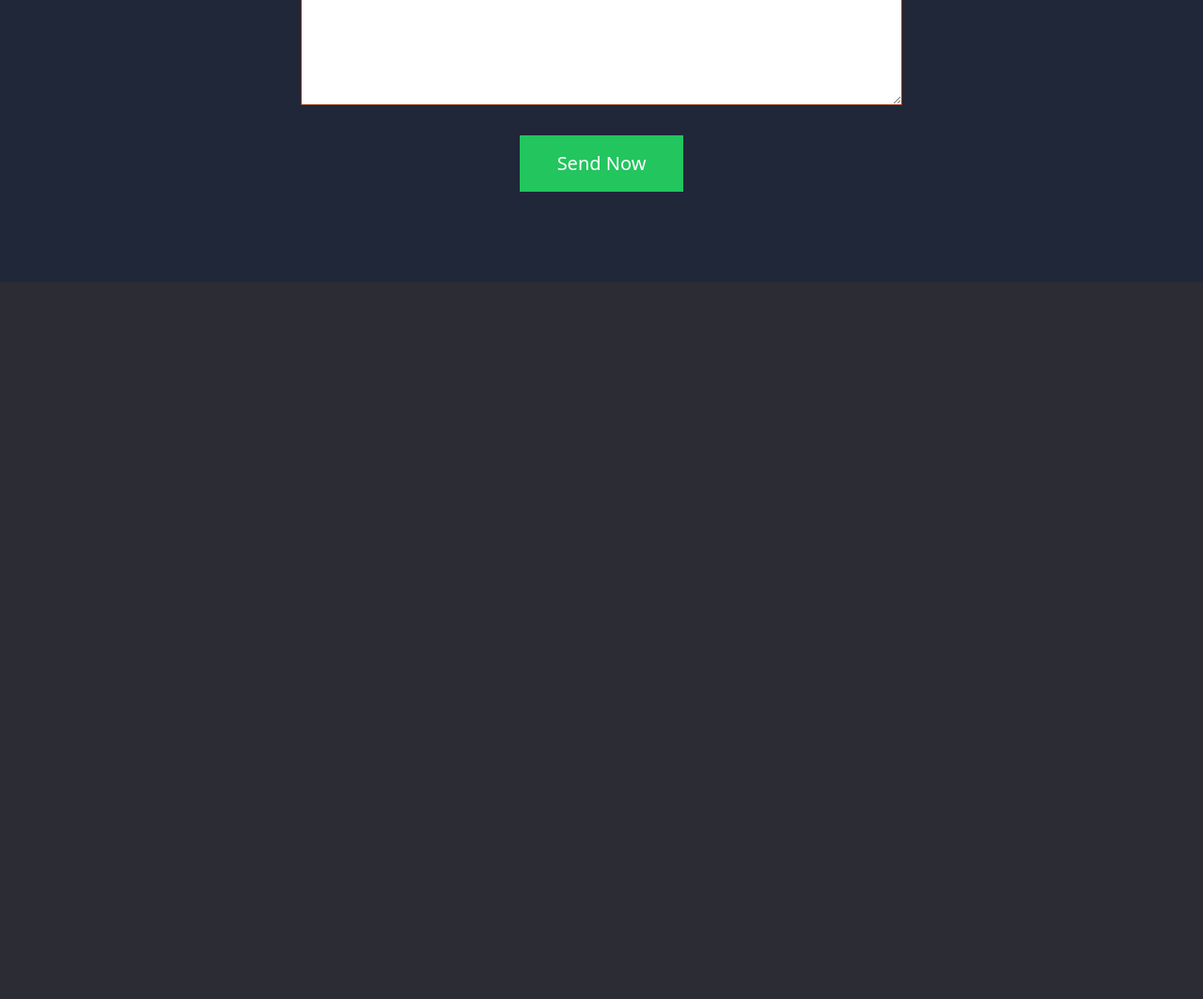
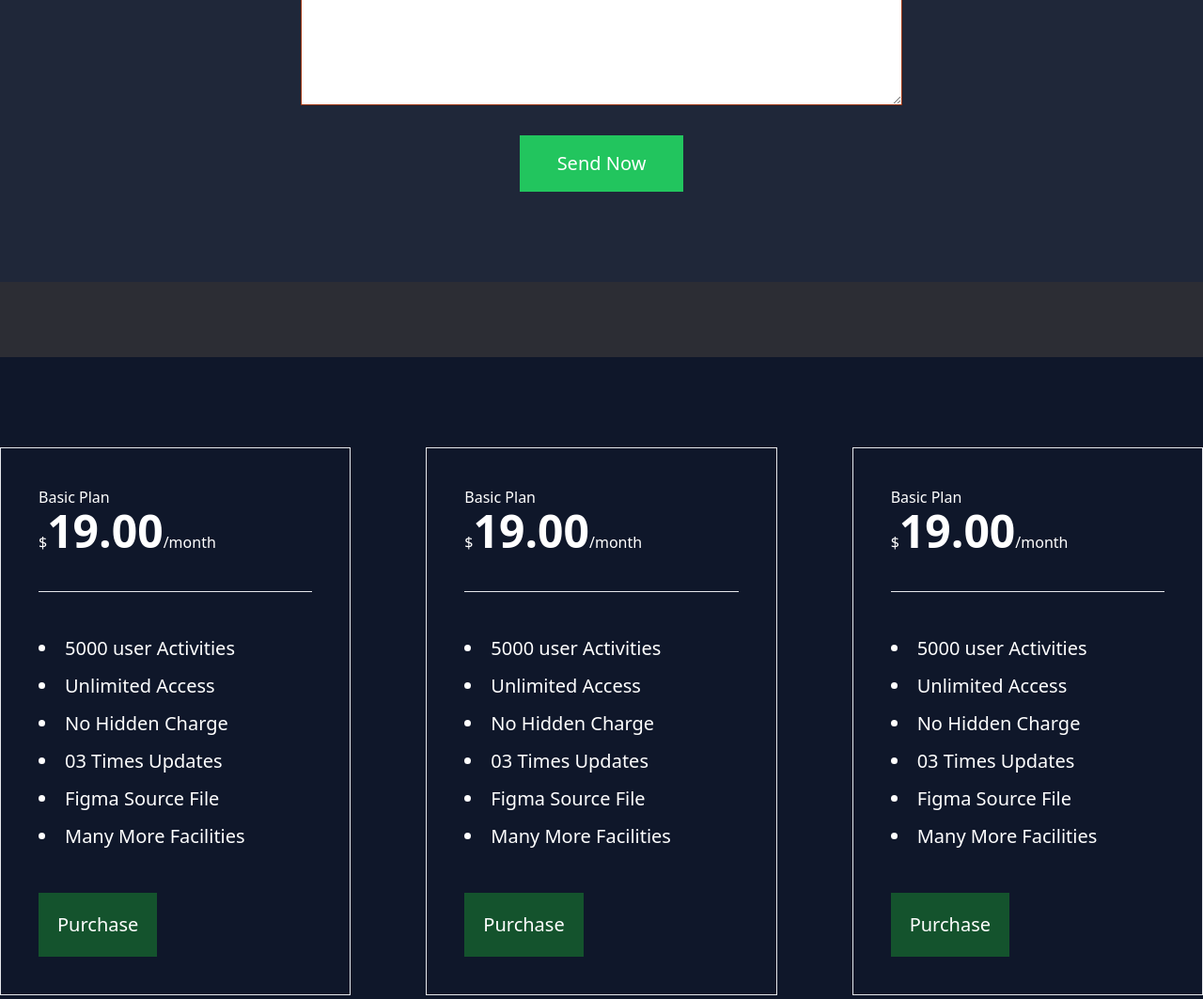
Before and after one commit to Ali-Haider-NSU/First-Tailwind-Project-Copy, a website built with Vite: page index.html in a window 1280 px wide. Shown: the part 2698-3761 px from the top of the page at 94% size. Before the commit the page ends 2998 px from the top, so only its background shows below. Built offline with nearby package versions, Linux system fonts and the light colour scheme.

Commit message:
fourth section

```diff
--- a/index.html
+++ b/index.html
@@ -133,6 +133,53 @@
                 </form>
             </div>
         </section>
+        <section class="bg-slate-900 my-16 sm:my-20 py-12 sm:py-24">
+            <div class="text-white grid md:grid-cols-2 lg:grid-cols-3 gap-10 justify-center items-center sm:gap-16 md:gap-20">
+                <div class="border p-10">
+                    <h5>Basic Plan</h5>
+                    <h2>$<span class="text-xl sm:text-2xl md:text-5xl font-bold">19.00</span>/month</h2>
+                    <hr class="my-10">
+                    <ul class="list-disc list-inside leading-10 text-xl">
+                        <li>5000 user Activities</li>
+                        <li>Unlimited Access</li>
+                        <li>No Hidden Charge</li>
+                        <li>03 Times Updates</li>
+                        <li>Figma Source File</li>
+                        <li>Many More Facilities</li>
+                    </ul>
+                    <button class="bg-green-900 px-5 py-5 text-xl mt-10 hover:bg-green-600 transition">Purchase</button>
+                </div>
+                <div class="border p-10">
+                    <h5>Basic Plan</h5>
+                    <h2>$<span class="text-xl sm:text-2xl md:text-5xl font-bold">19.00</span>/month</h2>
+                    <hr class="my-10">
+                    <ul class="list-disc list-inside leading-10 text-xl">
+                        <li>5000 user Activities</li>
+                        <li>Unlimited Access</li>
+                        <li>No Hidden Charge</li>
+                        <li>03 Times Updates</li>
+                        <li>Figma Source File</li>
+                        <li>Many More Facilities</li>
+                    </ul>
+                    <button class="bg-green-900 px-5 py-5 text-xl mt-10 hover:bg-green-600 transition">Purchase</button>
+                </div>
+                <div class="border p-10">
+                    <h5>Basic Plan</h5>
+                    <h2>$<span class="text-xl sm:text-2xl md:text-5xl font-bold">19.00</span>/month</h2>
+                    <hr class="my-10">
+                    <ul class="list-disc list-inside leading-10 text-xl">
+                        <li>5000 user Activities</li>
+                        <li>Unlimited Access</li>
+                        <li>No Hidden Charge</li>
+                        <li>03 Times Updates</li>
+                        <li>Figma Source File</li>
+                        <li>Many More Facilities</li>
+                    </ul>
+                    <button class="bg-green-900 px-5 py-5 text-xl mt-10 hover:bg-green-600 transition">Purchase</button>
+                </div>
+
+            </div>
+        </section>
     </main>
 </body>
 
```
